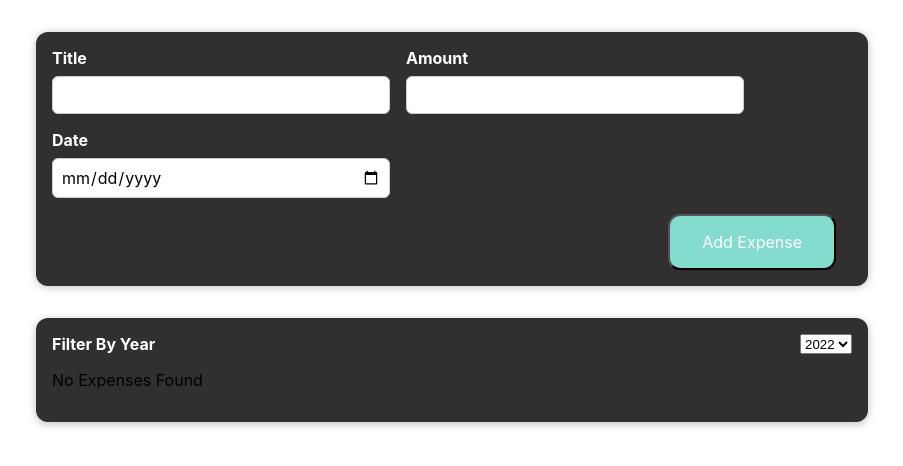
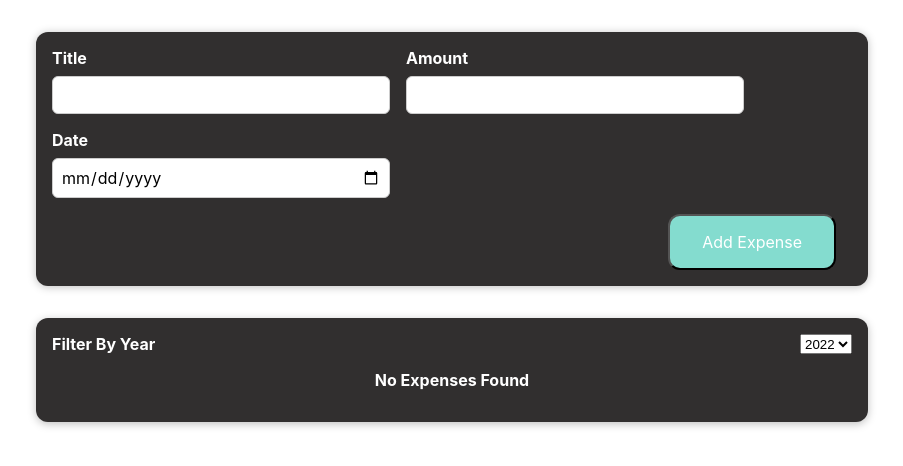
Before and after one commit to naveenkosigi/Expense-Tracker-React-, a React (Create React App) app: page / in a window 1280 px wide. Shown: the top 466 px of the page, without its empty margins (188-1091 px from the left). Built offline with nearby package versions, Linux system fonts and the light colour scheme.

Commit message:
added css to Expenses component

```diff
--- /dev/null
+++ b/src/components/Expenses/Expenses.css
@@ -0,0 +1,7 @@
+p.no-expenses{
+    width: 100%;
+    text-align: center;
+    font-weight: bold;
+    display: block;
+    color: white;
+}
--- a/src/components/Expenses/Expenses.js
+++ b/src/components/Expenses/Expenses.js
@@ -2,10 +2,11 @@
 import Card from "../CardWrapper/CardComponent";
 import { ExpenseDateFilter } from "../ExpenseDateFilter/ExpenseDateFilter";
 import ExpenseItem from "../ExpenseItem/ExpenseItem";
+import './Expenses.css';
 
 export const Expenses = (props) => {
 
-    let expenseContent = <p>No Expenses Found</p>;
+    let expenseContent = <p class="no-expenses">No Expenses Found</p>;
     const filteredExpenses=props.expenses.filter((expense) =>
                                 expense.date.getFullYear().toString() === props.defaultYear
                            );
```
